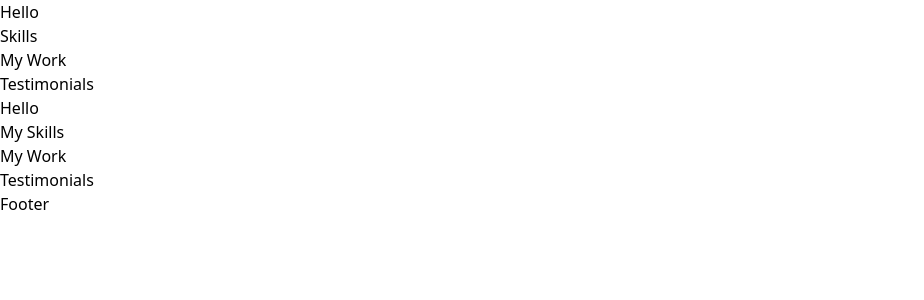
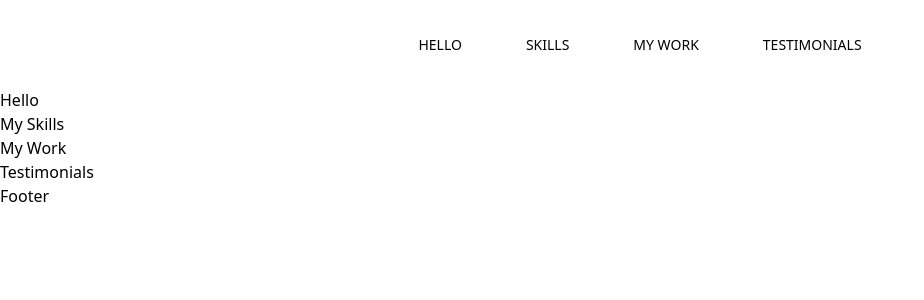
Before and after one commit to rvaguerra/my-website, a Vue app: page / in a window 1280 px wide. Shown: the top 300 px of the page, without its empty margins (0-924 px from the left). Built offline with nearby package versions, Linux system fonts and the light colour scheme.

Commit message:
Added basic functionality

```diff
--- a/src/components/NavigationBar.vue
+++ b/src/components/NavigationBar.vue
@@ -1,10 +1,16 @@
 <template>
-  <nav>
-    <ul>
-      <li>Hello</li>
-      <li>Skills</li>
-      <li>My Work</li>
-      <li>Testimonials</li>
+  <nav class="my-8">
+    <ul class="flex justify-center space-x-16">
+      <li class="navbar-item"><a href="#hello">Hello</a></li>
+      <li class="navbar-item"><a href="#skills">Skills</a></li>
+      <li class="navbar-item"><a href="#my-work">My Work</a></li>
+      <li class="navbar-item"><a href="#testimonials">Testimonials</a></li>
     </ul>
   </nav>
 </template>
+
+<style lang="postcss" scoped>
+.navbar-item > a {
+  @apply text-sm uppercase;
+}
+</style>
```
